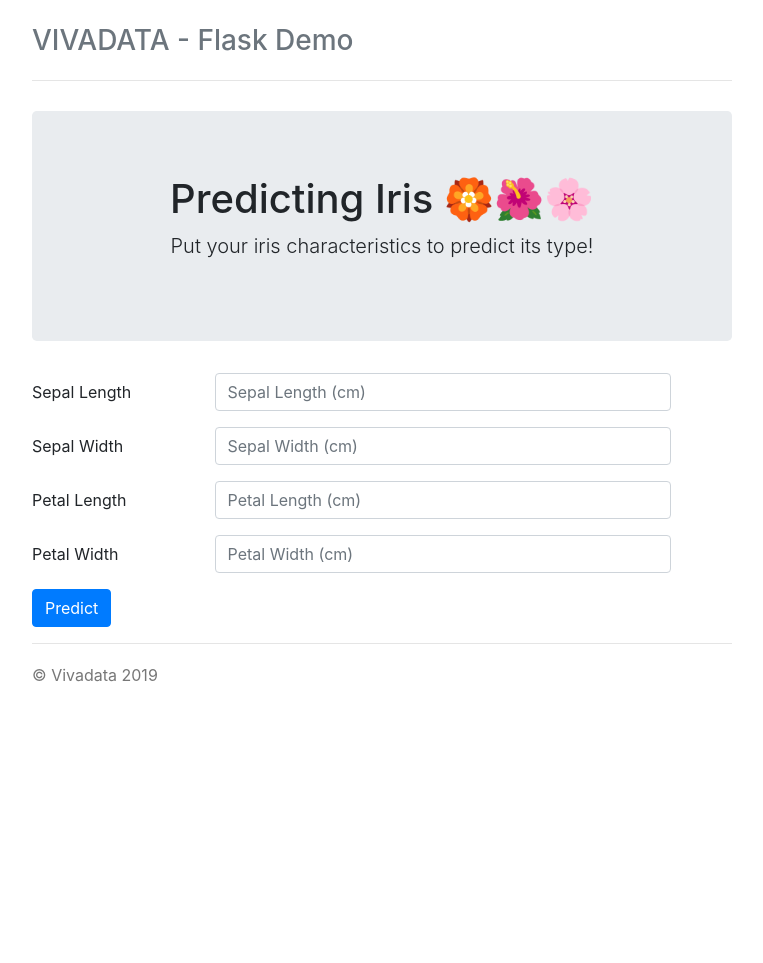
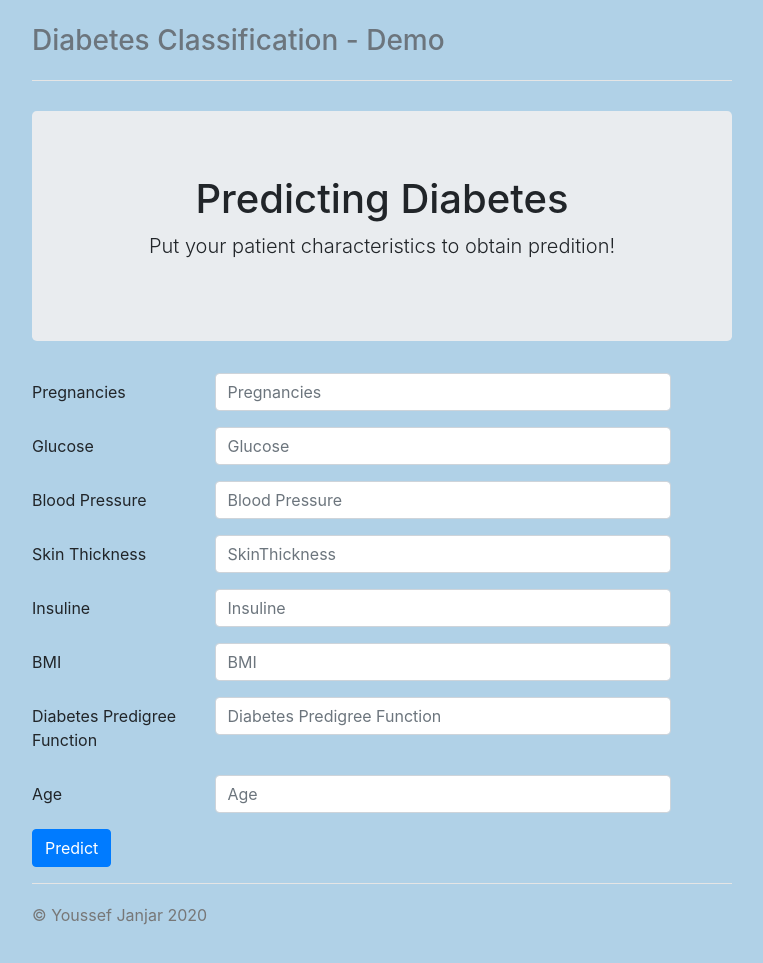
Before and after one commit to yjanjar/Diabete_classification, a Flask app: page / in a window 1280 px wide. Shown: the whole page, without its empty margins (258-1021 px from the left). Before the commit the page ends 682 px from the top, so only its background shows below. Run offline with Flask 2, Linux system fonts and the light colour scheme; parts of the project's set-up code (start-up, migrations or seed data) failed here and were passed over; some libraries are stand-ins or nearby versions.

Commit message:
Last changes + added a reamde.

```diff
--- a/main.py
+++ b/main.py
@@ -1,36 +1,44 @@
 import pickle
+import numpy as np
 from flask import Flask, render_template, request
+from tensorflow.keras.models import load_model
 
 
-IRIS_TYPES = {
-	0: 'setosa',
-	1: 'versicolor',
-	2: 'virginica'
+TEST_RESULTS = {
+	0: 'negative',
+	1: 'postive'
 }
 
-model = pickle.load(open(f"model.sav", 'rb'))
+model = load_model("models/best_model.hdf5")
 
 app = Flask(__name__)
 
 @app.route('/')
 def iris_index():
-    return render_template('index.html')
+    return render_template('home.html')
 
 
 @app.route('/predict/', methods=['POST'])
 def results():
     if request.method == 'POST':
 
-        sepal_length = request.form['inputSepalLength']
-        sepal_width = request.form['inputSepalWidth']
-        petal_length = request.form['inputPetalLength']
-        petal_width = request.form['inputPetalWidth']
+        pregnancies = float(request.form['inputPregnancies'])
+        glucose = float(request.form['inputGlucose'])
+        bloodpressure = float(request.form['inputBloodPressure'])
+        skinthinchness = float(request.form['inputSkinThickness'])
+        insuline = float(request.form['inputInsuline'])
+        bmi = float(request.form['inputBMI'])
+        dpf = float(request.form['inputDiabetesPredigreeFunction'])
+        age = float(request.form['inputAge'])
 
-        data = [[sepal_length, sepal_width, petal_length, petal_width]]
-        pred = model.predict(data)[0]
-        flower_name = IRIS_TYPES[pred]
+        data = [[pregnancies, glucose, bloodpressure, skinthinchness,
+         insuline, bmi, dpf, age]]
+        #data = np.array(data).astype(np.float)
+        #print(type(data), data.shape)
+        pred = np.argmax(model.predict(data))
+        result = TEST_RESULTS[pred]
 
-        return render_template('prediction.html', iris_type=flower_name)
+        return render_template('predict.html', result=result)
 
 
 
--- a/templates/home.html
+++ b/templates/home.html
@@ -19,7 +19,7 @@
 
   </head>
 
-  <body>
+  <body style="background:rgb(176, 209, 231);">
 
     <div class="container">
       <div class="header clearfix">
@@ -74,7 +74,7 @@
 		  <div class="form-group row">
 		    <label for="inputDiabetesPredigreeFunction" class="col-sm-3 col-form-label">Diabetes Predigree Function</label>
 		    <div class="col-sm-8">
-		      <input step="0.01" type="number" class="form-control" id="inputSepalWidth" name="inputSepalWidth" placeholder="Diabetes Predigree Function ">
+		      <input step="0.01" type="number" class="form-control" id="inputDiabetesPredigreeFunction" name="inputDiabetesPredigreeFunction" placeholder="Diabetes Predigree Function ">
 		    </div>
 		  </div>
 		  <div class="form-group row">
--- a/templates/predict.html
+++ b/templates/predict.html
@@ -19,7 +19,7 @@
 
   </head>
 
-  <body background="../static/img/background.jpg">>
+  <body style="background:rgb(176, 209, 231);">
 
     <div class="container">
       <div class="header clearfix">
```
Also changed, not shown: README.md (deleted), models/diabetes.csv (renamed from models&data/diabetes.csv), static/img/negative.jpg (added), static/img/positive.jpg (added), 4 other files.
